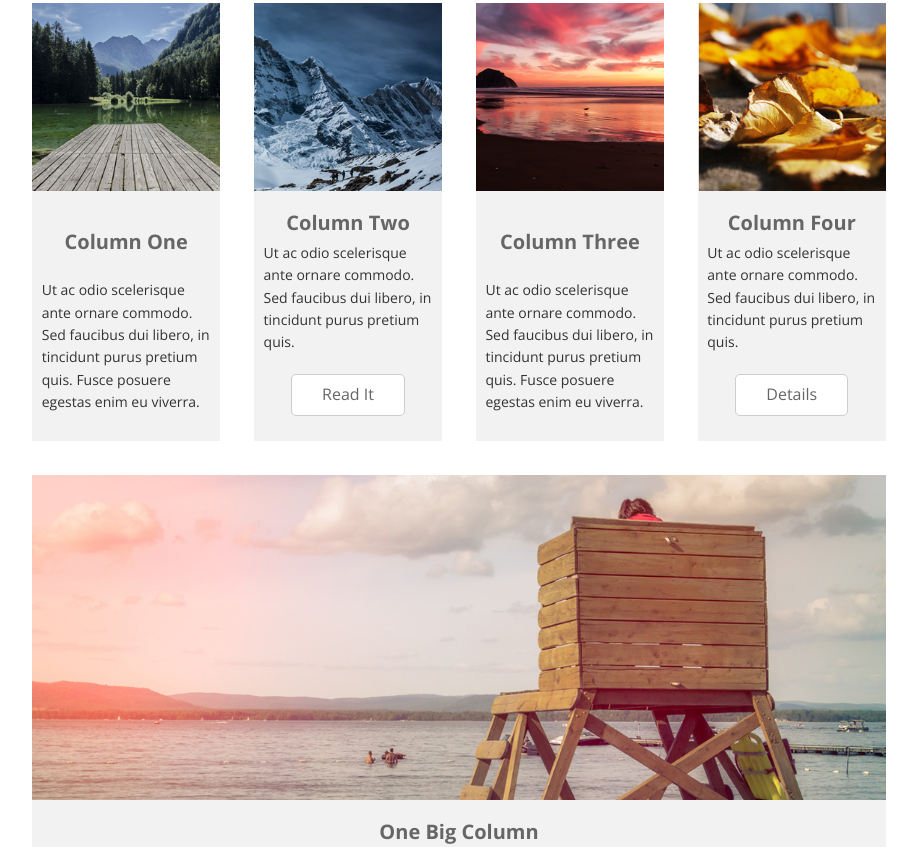
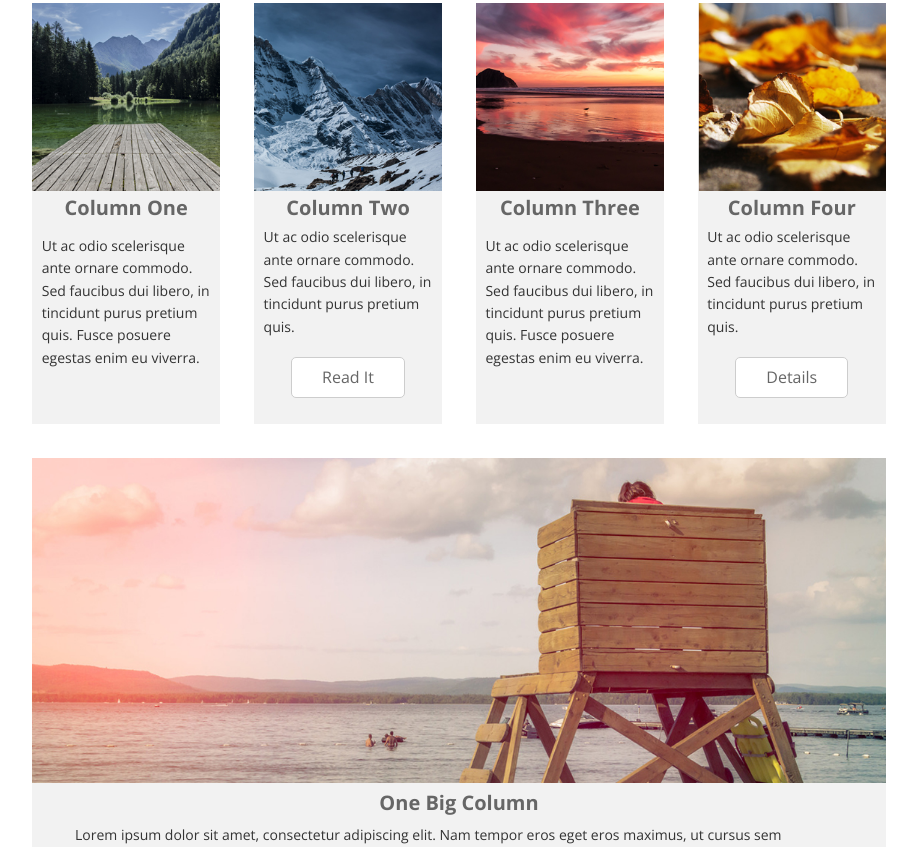
Before and after one commit to iAmCalvinL/Conquer_Theme_Mock, a plain HTML site: page index.html in a window 1280 px wide. Shown: the part 1953-2800 px from the top of the page, without its empty margins (181-1098 px from the left). Drawn offline with nearby package versions, Linux system fonts and the light colour scheme.

Commit message:
Fixed container alignment issue

```diff
--- a/sass/components/_section2.scss
+++ b/sass/components/_section2.scss
@@ -21,12 +21,15 @@ $section2-para-font-size: 14px;
       @include text-properties($section2-para-font-size, normal,
       $margin: 1% 5% 5% 5%, $color: $section2-text-color,
       $line-height: 1.6em);
+      flex: 310
     }
     h2 {
       @include text-properties($section2-header2-font-size, 700,
       $margin: 2% auto);
       text-align: center;
+      flex: 10;
     }
+    .btn{ flex: 1; }
     .green-text { color: $section2-green-header-text-color; }
     .blue-text { color: $section2-blue-header-text-color; }
     .gray-text { color: $section2-gray-header-text-color; }
--- a/sass/components/_testimonial.scss
+++ b/sass/components/_testimonial.scss
@@ -11,12 +11,14 @@ $testimonial-text-color: $light-black;
   @include flex-column();
   h2 {
     @include text-properties($testimonial-header-font-size, $testimonial-header-font-weight,
-    capitalize, 20px 0 5px 0, $line-height: $testimonial-header-line-height,
+    capitalize, 3% 0, $line-height: $testimonial-header-line-height,
     $color: $testimonial-header-text-color);
+    flex: 1;
   }
   p {
-    @include text-properties($testimonial-para-font-size, $margin: 1% 5%,
+    @include text-properties($testimonial-para-font-size, $margin: 0 5%,
     $line-height: $testimonial-para-line-height, $color: $testimonial-text-color);
+    flex: 5;
   }
   .btn { border: 1px solid #cdcdcd; }
   img { width: 100%; }
@@ -29,7 +31,10 @@ $testimonial-text-color: $light-black;
       background-color: $content-background-color;
       width: 22%;
       padding-bottom: 3%;
-      .btn { margin-top: 10%; }
+      .btn {
+        margin-top: 10%;
+        flex: 1;
+      }
     }
   }
   .testimonial-big {
@@ -39,6 +44,8 @@ $testimonial-text-color: $light-black;
       justify-content: space-between;
       background-color: $content-background-color;
       padding-bottom: 3%;
+      .btn { flex: 1; }
+      h2 { margin: 1% 0; }
     }
   }
 }
```
Also changed, not shown: css/main.css, 1 other file.
